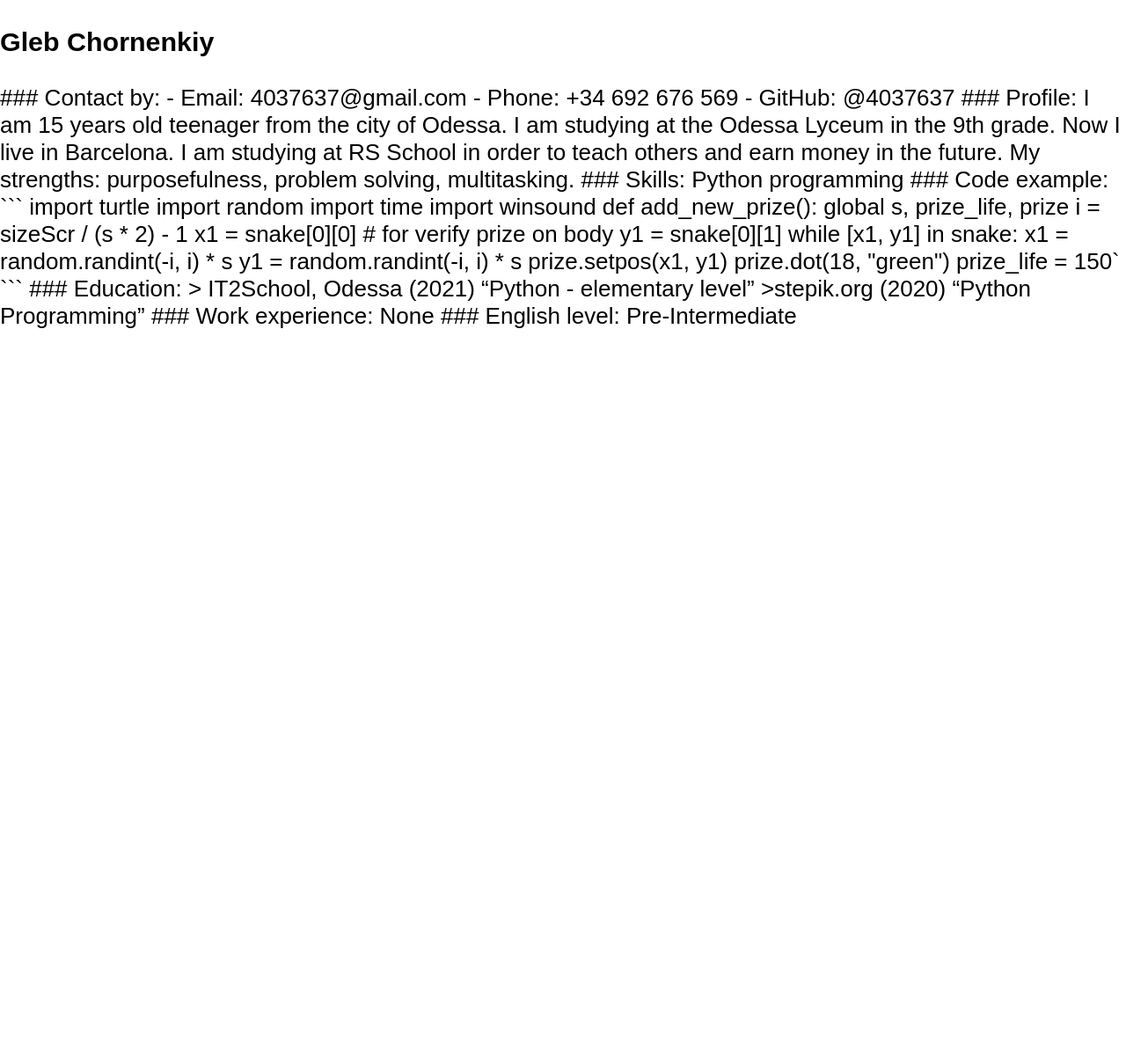
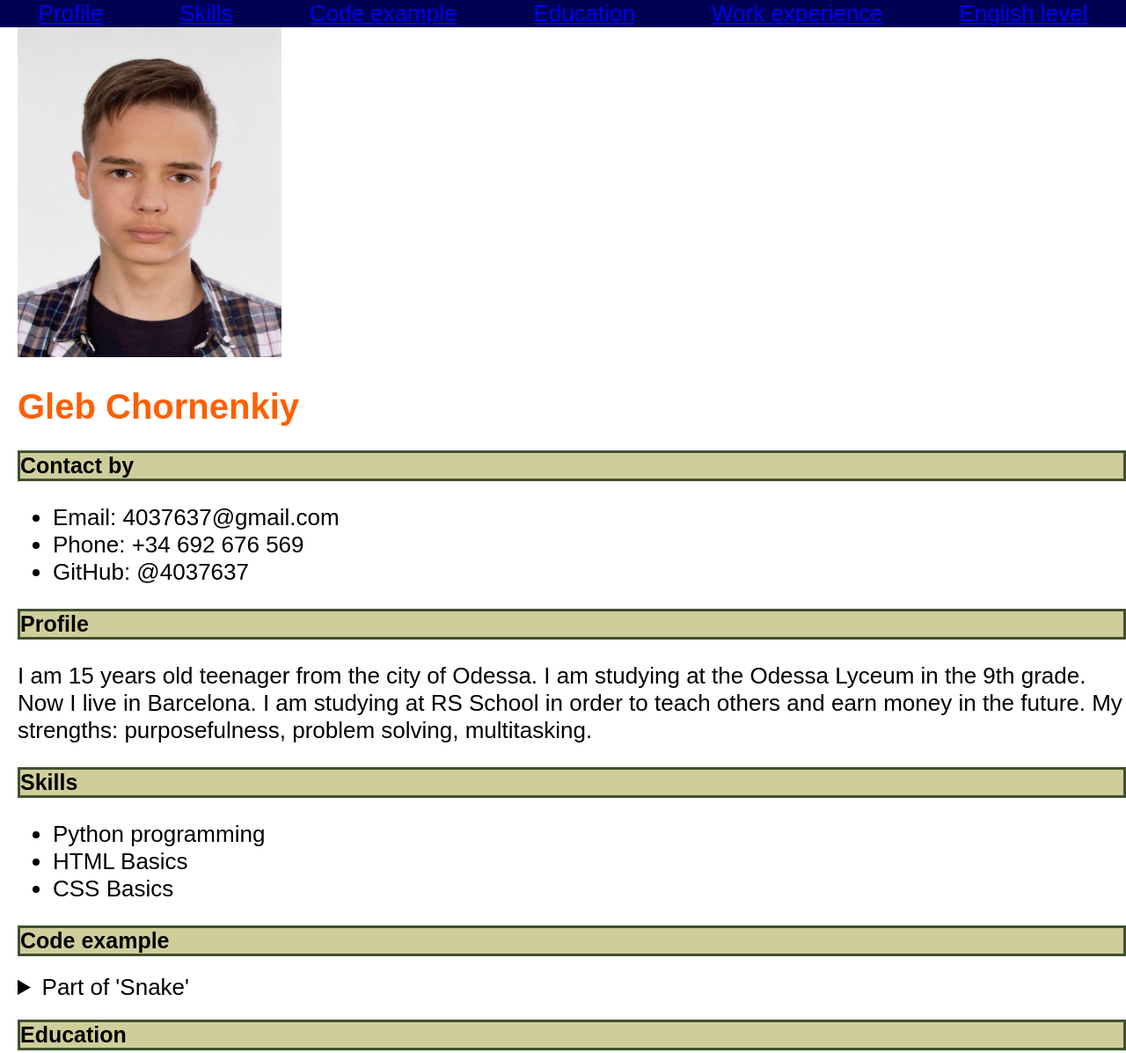
Before and after one commit to 4037637/rsschool-cv, a plain HTML site: page index.html in a window 1280 px wide. Shown: the top 1197 px of the page at 88% size. Before the commit the page ends 800 px from the top, so only its background shows below. Drawn offline with Linux system fonts and the light colour scheme.

Commit message:
feat: finish cv3

````diff
--- a/css/style.css
+++ b/css/style.css
@@ -1,16 +1,71 @@
-html, body {
-font-family: Arial, serif;
-font-size: 26px;
-margin: 0;
-padding: 0;
+html,
+body {
+    font-family: Arial, serif;
+    font-size: 26px;
+    margin: 0;
+    padding: 0;
 }
-table {
-border-collapse: collapse;
+
+.main {
+    font-family: Arial, serif;
+    padding-left: 20px
 }
-table.border td, table.border th {
-padding: 5px;
-border: 1px solid #c0c0c0;
+.title1 {
+font-size: 40px;
+animation: color-change 3s infinite
 }
-table.border th {
-background: #e0e0e0;
+.title2 {
+font-size: 25px;
+border: 3px solid #42502f;
+background-color: rgb(207, 206, 155);
 }
+.education {
+font-style: italic;
+}
+@keyframes color-change {
+0% {
+color: orange;
+}
+50% {
+color: red;
+}
+100% {
+color: orange;
+}
+}
+
+.footer {
+    display: grid;
+    grid-template-columns: 1fr 1fr 1fr;
+    align-items: center;
+    padding: 10px 30px;
+    color: white;
+    background-color: rgb(59, 21, 21);
+}
+.footer-gh {
+    position: relative;
+    padding-left: 40px;
+}
+.footer-year {
+    justify-self:center;
+}
+.footer-rsschool {
+    justify-self: end;
+
+}
+.nav1 {
+  display: block;
+  background: rgb(1, 1, 83);
+}
+.nav2 {
+    display: flex;
+    flex-wrap: wrap;
+    justify-content: space-around;
+    margin: 0;
+    padding: 0;
+    list-style: none;
+}
+.nav-el {
+    display: list-item;
+    text-align: -webkit-match-parent;
+}
--- a/index.html
+++ b/index.html
@@ -1,36 +1,63 @@
 <!DOCTYPE html>
 <html lang="en">
 <head>
-<meta charset="UTF-8">
-<meta http-equiv="X-UA-Compatible" content="IE=edge">
-<meta name="viewport" content="width=device-width, initial-scale=1.0">
-<link rel="stylesheet" href="css/style.css">
-<title>CV Gleb Chornenkyi</title>
+    <meta charset="UTF-8">
+    <meta http-equiv="X-UA-Compatible" content="IE=edge">
+    <meta name="viewport" content="width=device-width, initial-scale=1.0">
+    <link rel="stylesheet" href="css/style.css">
+    <title>CV Gleb Chornenkiy</title>
 </head>
 <body>
-    <h3> Gleb Chornenkiy </h3>
+    <header>
+        <nav class="nav1 active">
+            <ul class="nav2">
+                <li class="nav-el">
+                    <a href="#profile">Profile</a>
+                </li>
+                <li class="nav-el">
+                    <a href="#skills">Skills</a>
+                </li>
+                <li class="nav-el">
+                    <a href="#code-example">Code example</a>
+                </li>
+                <li class="nav-el">
+                    <a href="#education">Education</a>
+                </li>
+                <li class="nav-el">
+                    <a href="#work-experience">Work experience</a>
+                </li>
+                <li class="nav-el">
+                    <a href="#english-level">English level</a>
+                </li>
+            </ul>
+        </nav>
+    </header>
+    <main class="main">
+        <img src="img\img_6262.jpg" alt="Photo of Gleb Chornenkiy" width="300" height="375">
+        <h1 class="title1"> Gleb Chornenkiy </h1>
 
-
-
-
-### Contact by:
-
-- Email:  4037637@gmail.com
-- Phone: +34 692 676 569
-- GitHub: @4037637
-
-### Profile:
-
- I am 15 years old teenager from the city of Odessa. I am studying at the Odessa Lyceum in the 9th grade. Now I live in Barcelona. I am studying at RS School in order to teach others and earn money in the future. My strengths: purposefulness, problem solving, multitasking.
-
-### Skills:
-
-  Python programming
-
-
-
-### Code example:
-```
+        <h2 class="title2">Contact by</h2>
+        <ul>
+            <li> Email:  4037637@gmail.com </li>
+            <li> Phone: +34 692 676 569 </li>
+            <li> GitHub: @4037637 </li>
+        </ul>
+        <a id="profile"></a>
+        <h2 class="title2">Profile</h2>
+        <p>I am 15 years old teenager from the city of Odessa. I am studying at the Odessa Lyceum in the 9th grade. Now I live in Barcelona. I am studying at RS School in order to teach others and earn money in the future. My strengths: purposefulness, problem solving, multitasking. </p>
+        <a id="skills"></a>
+        <h2 class="title2">Skills</h2>
+        <ul>
+            <li>Python programming</li>
+            <li>HTML Basics</li>
+            <li>CSS Basics</li>
+        </ul>
+        <a id="code-example"></a>
+        <h2 class="title2">Code example</h2>
+        <details>
+            <summary>Part of 'Snake'</summary>
+                <pre>
+                    <code data-language="python">
 import turtle
 import random
 import time
@@ -50,20 +77,33 @@ global s, prize_life, prize
 prize.setpos(x1, y1)
 prize.dot(18, "green")
 prize_life = 150`
-```
-### Education:
 
-> IT2School, Odessa (2021)
-“Python - elementary level”
-
->stepik.org (2020)
-“Python Programming”
-
-### Work experience:
- None
-
-### English level:
- Pre-Intermediate
-
+                    </code>
+                </pre>
+            </details>
+        <a id="education"></a>
+        <h2 class="title2">Education</h2>
+        <ul>
+            <li class="education"><pre>IT2School, Odessa (2021)
+“Python - elementary level”</pre></li>
+            <li class="education"><pre>stepik.org (2020)
+“Python Programming”</pre></li>
+        </ul>
+        <a id="work-experience"></a>
+        <h2 class="title2">Work experience</h2>
+        <a href="https://scratch.mit.edu/projects/544364713/">Scratch: tic-tac-toe</a>
+        <br>
+        <a href="https://scratch.mit.edu/projects/544365286/">Scratch: arkanoid</a>
+        <a id="english-level"></a>
+        <h2 class="title2">English level</h2>
+        <p>Pre-Intermediate</p>
+    </main>
+    <footer class="footer">
+        <a class="footer-gh" href="https://github.com/4037637">My GitHub</a>
+        <p class="footer-year">2022</p>
+        <a class="footer-rsschool" href="https://rs.school/js/">
+            <img src="https://rs.school/images/rs_school_js.svg" width="170" height="50" alt="RS School">
+        </a>
+    </footer>
 </body>
 </html>
````
Also changed, not shown: img/img_6262.jpg (added).
